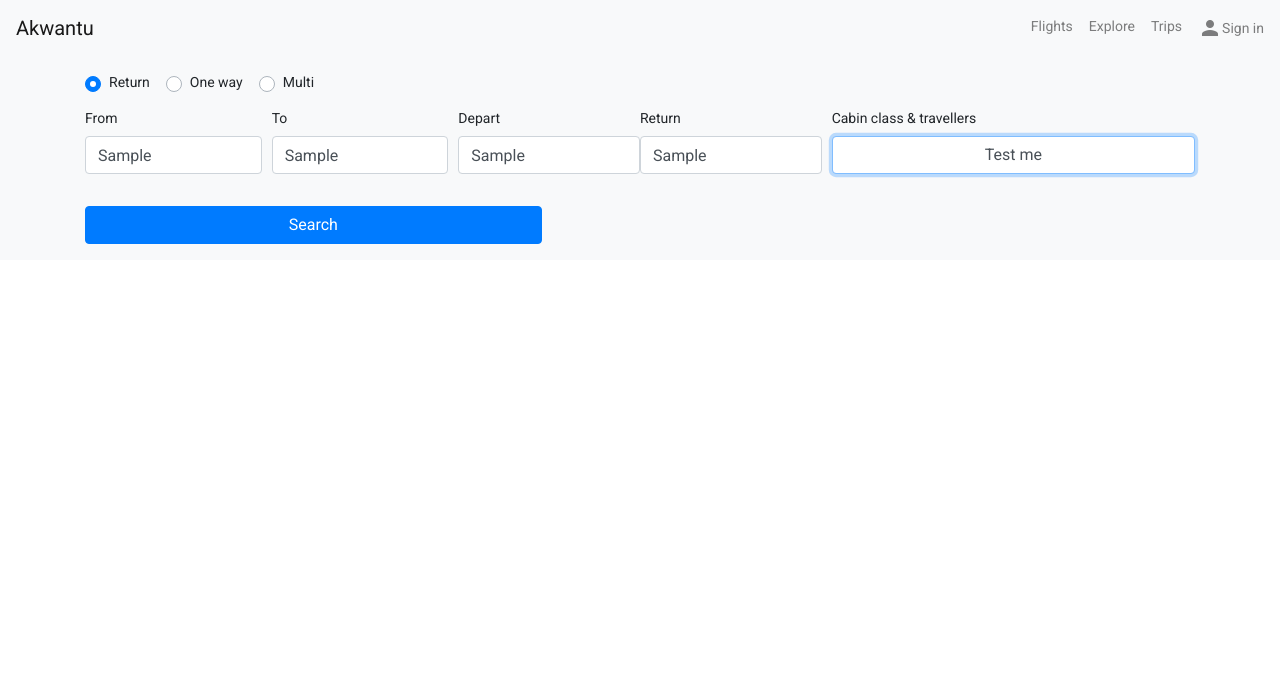
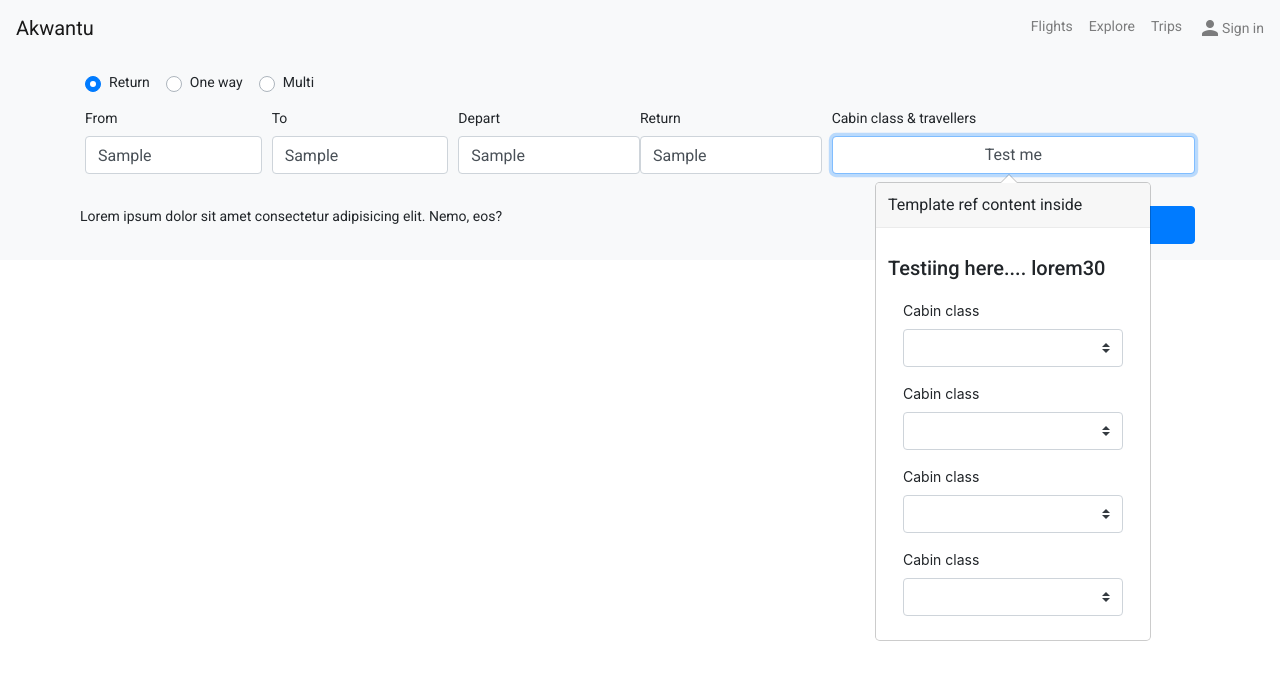
Before and after one commit to alexAgyapong/akwantu, an Angular app: page / in a window 1280 px wide. Both pictures are taken after typing "Sample", "Sample", "Sample", "Sample" into the empty fields and a click on the button "Test me". Shown: the top 680 px of the page. Built offline with nearby package versions, Linux system fonts and the light colour scheme.

Commit message:
Add popover for desktop and a modal to show travel class

```diff
--- a/angular.json
+++ b/angular.json
@@ -28,6 +28,7 @@
               "src/assets"
             ],
             "styles": [
+              "./node_modules/ngx-bootstrap/datepicker/bs-datepicker.css",
               "./node_modules/@angular/material/prebuilt-themes/indigo-pink.css",
               "src/styles.scss"
             ],
@@ -93,7 +94,7 @@
               "src/assets"
             ],
             "styles": [
-
+              "./node_modules/ngx-bootstrap/datepicker/bs-datepicker.css",
               "./node_modules/@angular/material/prebuilt-themes/indigo-pink.css",
               "src/styles.scss"
             ],
--- a/src/app/app.module.ts
+++ b/src/app/app.module.ts
@@ -8,6 +8,11 @@ import { HomeComponent } from './home/home.component';
 import { MaterialModule } from './material/material.module';
 import { SearchComponent } from './shared/components/search/search.component';
 import { ReactiveFormsModule } from '@angular/forms';
+
+/* Libraries */
+import { ModalModule } from 'ngx-bootstrap/modal';
+import { PopoverModule } from 'ngx-bootstrap/popover';
+
 
 @NgModule({
   declarations: [
@@ -20,7 +25,9 @@ import { ReactiveFormsModule } from '@angular/forms';
     AppRoutingModule,
     ReactiveFormsModule,
     BrowserAnimationsModule,
-    MaterialModule
+    MaterialModule,
+    ModalModule.forRoot(),
+    PopoverModule.forRoot()
   ],
   providers: [],
   bootstrap: [AppComponent]
--- a/src/app/shared/components/search/search.component.html
+++ b/src/app/shared/components/search/search.component.html
@@ -1,14 +1,17 @@
 <form [formGroup]="searchForm">
   <div class="custom-control custom-radio custom-control-inline py-3">
-    <input type="radio" id="return" name="tripType" value="return" class="custom-control-input" formControlName="tripType">
+    <input type="radio" id="return" name="tripType" value="return" class="custom-control-input"
+      formControlName="tripType">
     <label class="custom-control-label" for="return">Return</label>
   </div>
   <div class="custom-control custom-radio custom-control-inline">
-    <input type="radio" id="oneWay" name="tripType" value="oneWay" class="custom-control-input" formControlName="tripType">
+    <input type="radio" id="oneWay" name="tripType" value="oneWay" class="custom-control-input"
+      formControlName="tripType">
     <label class="custom-control-label" for="oneWay">One way</label>
   </div>
   <div class="custom-control custom-radio custom-control-inline">
-    <input type="radio" id="multi" name="tripType" value="multi" class="custom-control-input" formControlName="tripType">
+    <input type="radio" id="multi" name="tripType" value="multi" class="custom-control-input"
+      formControlName="tripType">
     <label class="custom-control-label" for="multi">Multi</label>
   </div>
   <div class="form-row">
@@ -32,14 +35,66 @@
         </div>
       </div>
     </div>
-    <div class="form-group col-sm-4">
+    <div class="form-group col-sm-4 d-none d-sm-block">
       <label>Cabin class & travellers</label>
-     <button class="form-control btn btn-default"><span>Test me</span></button>
+      <button class="form-control btn btn-default" [popover]="travellersDesktop" popoverTitle="Template ref content inside"
+        placement="bottom" containerClass="test"><span>Test me</span></button>
+    </div>
+    <div class="form-group col-sm-4 d-block d-sm-none">
+      <label>Cabin class & travellers</label>
+      <button class="form-control btn btn-default" (click)="showTravellersModal(travellersMobile)"><span>Test me</span></button>
     </div>
   </div>
-  <div class="form-row d-flex">
-    <div class="form-group col-sm-5 align-self-sm-end">
+  <div class="form-row">
+    <span>Lorem ipsum dolor sit amet consectetur adipisicing elit. Nemo, eos?</span>
+    <span class="form-group col-sm-3 ml-auto">
       <button class="btn btn-primary btn-block" type="submit">Search</button>
-    </div>
+    </span>
   </div>
 </form>
+
+<ng-template class="test" #travellersDesktop>
+  <h2>Testiing here.... lorem30</h2>
+  <div *ngTemplateOutlet="formTemplate">
+  </div>
+</ng-template>
+
+<ng-template #travellersMobile>
+  <div class="modal-header">
+    <h4 class="modal-title pull-left">Modal</h4>
+    <button type="button" class="close pull-right" aria-label="Close" (click)="modalRef.hide()">
+      <span aria-hidden="true">&times;</span>
+    </button>
+  </div>
+  <div class="modal-body" *ngTemplateOutlet="formTemplate">
+  </div>
+</ng-template>
+
+<ng-template #formTemplate>
+  <form [formGroup]="searchForm">
+    <div class="form-group col-12">
+      <label>Cabin class</label>
+      <select class="custom-select" formControlName="travelClass">
+        <option *ngFor="let item of travelClasses" [value]="item?.value">{{item?.name}}</option>
+      </select>
+    </div>
+    <div class="form-group col-12">
+      <label>Cabin class</label>
+      <select class="custom-select" formControlName="travelClass">
+        <option *ngFor="let item of travelClasses" [value]="item?.value">{{item?.name}}</option>
+      </select>
+    </div>
+    <div class="form-group col-12">
+      <label>Cabin class</label>
+      <select class="custom-select" formControlName="travelClass">
+        <option *ngFor="let item of travelClasses" [value]="item?.value">{{item?.name}}</option>
+      </select>
+    </div>
+    <div class="form-group col-12">
+      <label>Cabin class</label>
+      <select class="custom-select" formControlName="travelClass">
+        <option *ngFor="let item of travelClasses" [value]="item?.value">{{item?.name}}</option>
+      </select>
+    </div>
+  </form>
+</ng-template>
--- a/src/app/shared/components/search/search.component.scss
+++ b/src/app/shared/components/search/search.component.scss
@@ -0,0 +1,12 @@
+.test {
+  color: green;
+  // width: 100vw;
+  // height: 100vh;
+  // background-color: red;
+}
+
+.full-screen{
+  width: 100vw;
+  height: 100vh;
+  background-color: red;
+}
--- a/src/app/shared/components/search/search.component.ts
+++ b/src/app/shared/components/search/search.component.ts
@@ -1,5 +1,6 @@
-import { Component, OnInit } from '@angular/core';
+import { Component, OnInit, TemplateRef } from '@angular/core';
 import { FormBuilder, FormGroup } from '@angular/forms';
+import { BsModalRef, BsModalService } from 'ngx-bootstrap/modal';
 
 @Component({
   selector: 'app-search',
@@ -8,12 +9,18 @@ import { FormBuilder, FormGroup } from '@angular/forms';
 })
 export class SearchComponent implements OnInit {
   searchForm: FormGroup;
-
-  constructor(private fb: FormBuilder) { }
+  modalRef: BsModalRef;
+  travelClasses: { name: string, value: string }[] = [
+    { name: 'Economy', value: 'Economy' },
+    { name: 'Premium Economy', value: 'Premium Economy' },
+    { name: 'Business', value: 'Business' },
+    { name: 'First', value: 'FIRST' }
+  ];
+  constructor(private fb: FormBuilder, private bsModalService: BsModalService) { }
 
   ngOnInit(): void {
     this.setupForm();
-    this.searchForm.valueChanges.subscribe(input => console.log({input }));
+    this.searchForm.valueChanges.subscribe(input => console.log({ input }));
   }
 
 
@@ -23,7 +30,17 @@ export class SearchComponent implements OnInit {
       to: [''],
       departureDate: [''],
       returnDate: [''],
-      tripType: ['return']
+      tripType: ['return'],
+      travelClass: ['']
     });
   }
+
+
+
+  showTravellersModal(template: TemplateRef<any>): void {
+    const config = {
+      class: 'full-screen'
+    };
+    this.modalRef = this.bsModalService.show(template);
+  }
 }
--- a/src/styles.scss
+++ b/src/styles.scss
@@ -6,7 +6,7 @@
 // @import "~bootstrap/scss/grid";
 // @import "~bootstrap/scss/utilities";
 
-@import "bootstrap/dist/css/bootstrap.min";
+@import "~node_modules/bootstrap/scss/bootstrap";
 
 html,
 body {
```
Also changed, not shown: 1 other file (tests, documents, lock files or other folders).
